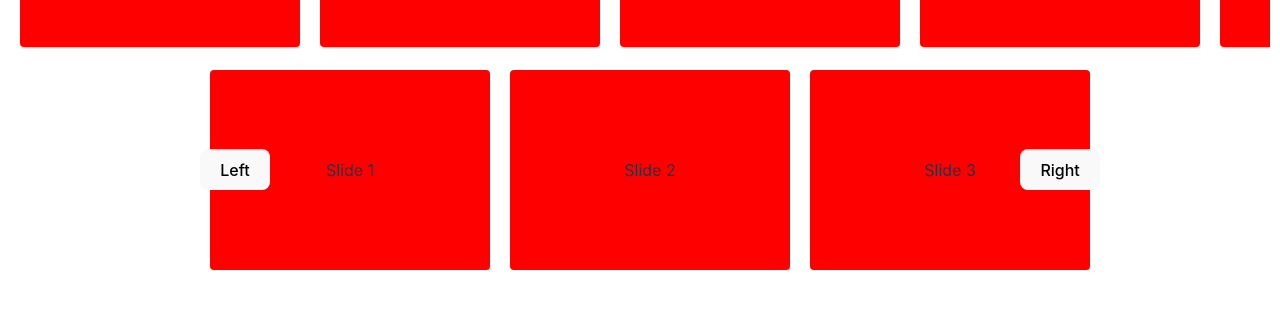
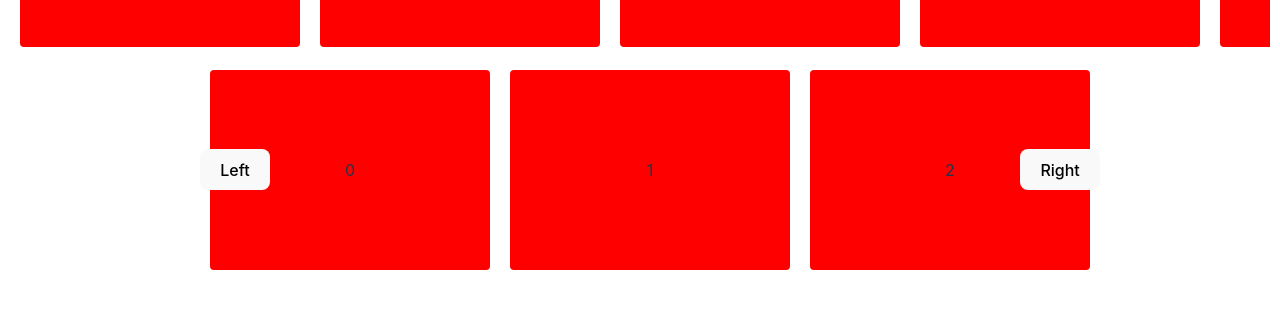
Before and after one commit to PrashantSingh5946/multiitemCarousel, a React (Vite) app: page / in a window 1280 px wide. Shown: the part 353-662 px from the top of the page. Built offline with nearby package versions, Linux system fonts and the light colour scheme.

Commit message:
Animations working fine now just need to update state magic

```diff
--- a/src/components/animatedCarousel.jsx
+++ b/src/components/animatedCarousel.jsx
@@ -4,7 +4,7 @@ import Slide from "./slide";
 
 export default function AnimatedCarousel() {
   let height = 100;
-  let slideWidth = 200;
+  let slideWidth = 280 + 20;
   let transitionTime = 500;
   let infiniteScroll = true;
   let autoplay = false;
@@ -15,15 +15,17 @@ export default function AnimatedCarousel() {
   const [isScrolling, setIsScrolling] = useState(false);
   const [isLeftScroll, setIsLeftScroll] = useState(false);
   const [isRightScroll, setIsRightScroll] = useState(false);
+  const [activeIndex, setActiveIndex] = useState(0);
+  const [state, setState] = useState([5, 6, 0, 1, 2, 3, 4]);
 
   const scrollLeft = () => {
     setIsScrolling(true);
     setIsLeftScroll(true);
-
     setTimeout(() => {
-      //update the state magic
       setIsLeftScroll(false);
       setIsScrolling(false);
+      //update the state magic
+      setState([3, 4, 5, 6, 0, 1, 2]);
     }, transitionTime);
   };
   const scrollRight = () => {
@@ -31,9 +33,10 @@ export default function AnimatedCarousel() {
     setIsRightScroll(true);
 
     setTimeout(() => {
-      //update the state magic
       setIsRightScroll(false);
       setIsScrolling(false);
+      //update the state magic
+      setState([0, 1, 2, 3, 4, 5, 6]);
     }, transitionTime);
   };
 
@@ -55,6 +58,7 @@ export default function AnimatedCarousel() {
         display: flex;
         position: relative;
         margin-left: 200px;
+        overflow: hidden;
       `}
     >
       <div
@@ -62,14 +66,15 @@ export default function AnimatedCarousel() {
           display: flex;
           overflow: hidden;
           background: rgba(255, 255, 255, 0.4);
-          transition: ${transitionTime}ms;
+          margin-left: ${-amount}px;
+          ${isScrolling && `transition: ${transitionTime}ms;`}
 
-          ${isScrolling && isLeftScroll && `transform:translateX(${amount}px);`}
-          ${isScrolling && isRightScroll && `transform:translateX(${-amount}px);`}
+          ${isScrolling && isLeftScroll && `margin-left:${0}px;`}
+          ${isScrolling && isRightScroll && `margin-left:${-2 * amount}px;`}
         `}
       >
-        {data.map((item, index) => (
-          <Slide key={index} data={item}></Slide>
+        {state.map((index) => (
+          <Slide key={index} data={index}></Slide>
         ))}
       </div>
       <div
```
